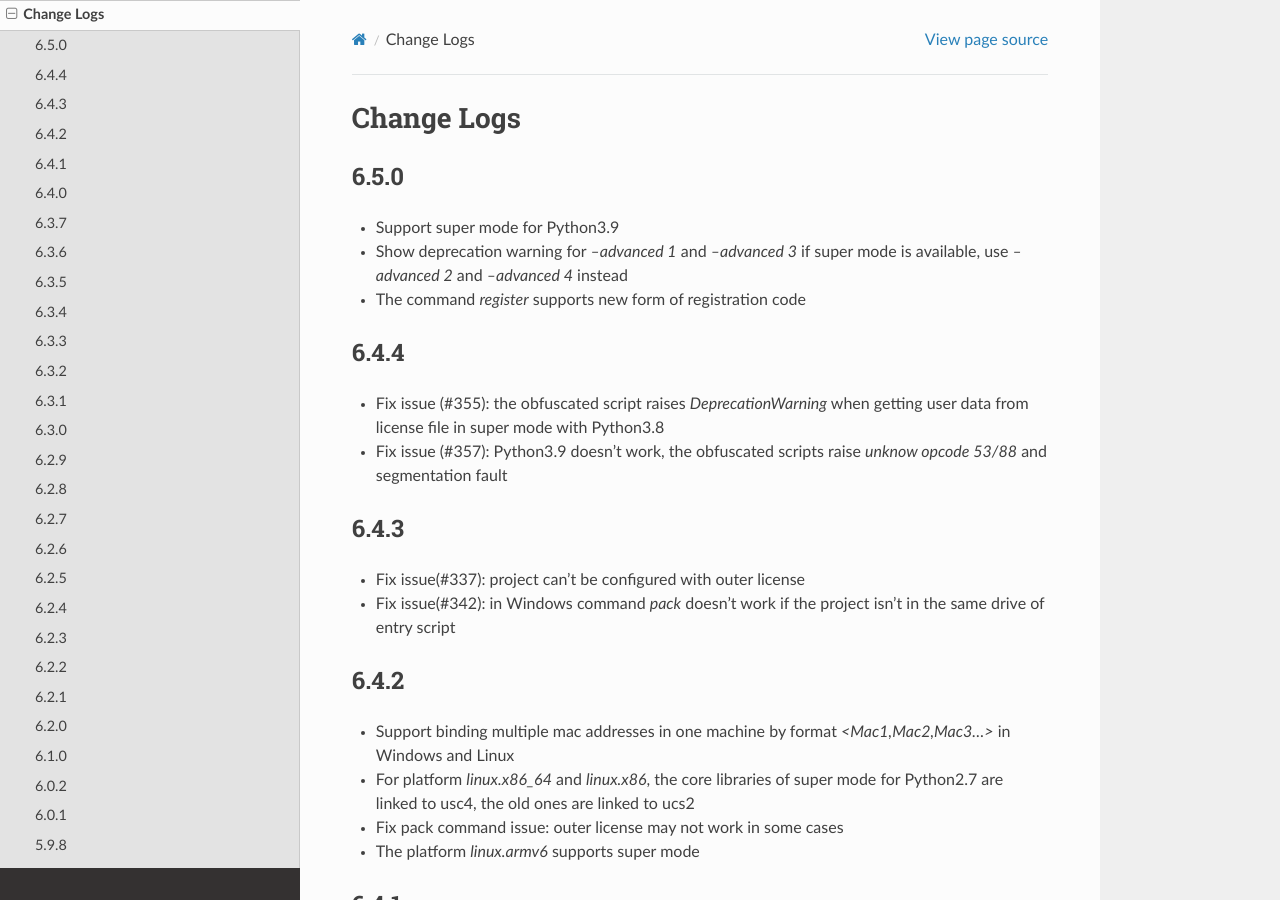
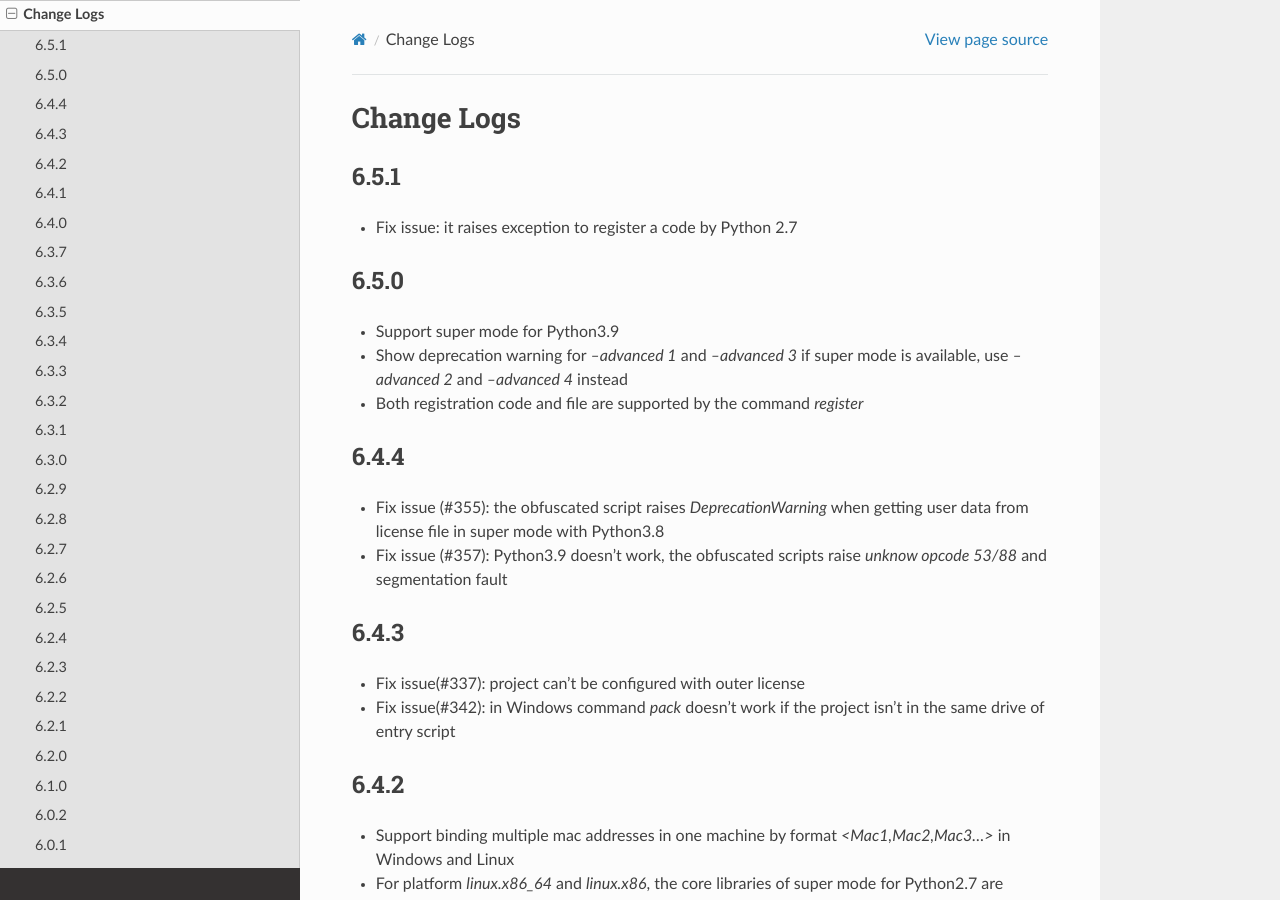
Before and after one commit to dashingsoft/pyarmor, a Sphinx documentation site: the page built from docs/change-logs.rst, in a window 1280 px wide and 900 px high. Built offline with Sphinx 7.4.7 and the Read the Docs theme 2.0.0, drawn with Linux system fonts in a browser that asks for light colours.

Commit message:
Add change log

```diff
--- a/docs/change-logs.rst
+++ b/docs/change-logs.rst
@@ -2,13 +2,17 @@
 
 Change Logs
 ===========
+
+6.5.1
+-----
+* Fix issue: it raises exception to register a code by Python 2.7
 
 6.5.0
 -----
 * Support super mode for Python3.9
 * Show deprecation warning for `--advanced 1` and `--advanced 3` if super mode
   is available, use `--advanced 2` and `--advanced 4` instead
-* The command `register` supports new form of registration code
+* Both registration code and file are supported by the command `register`
 
 6.4.4
 -----
```
